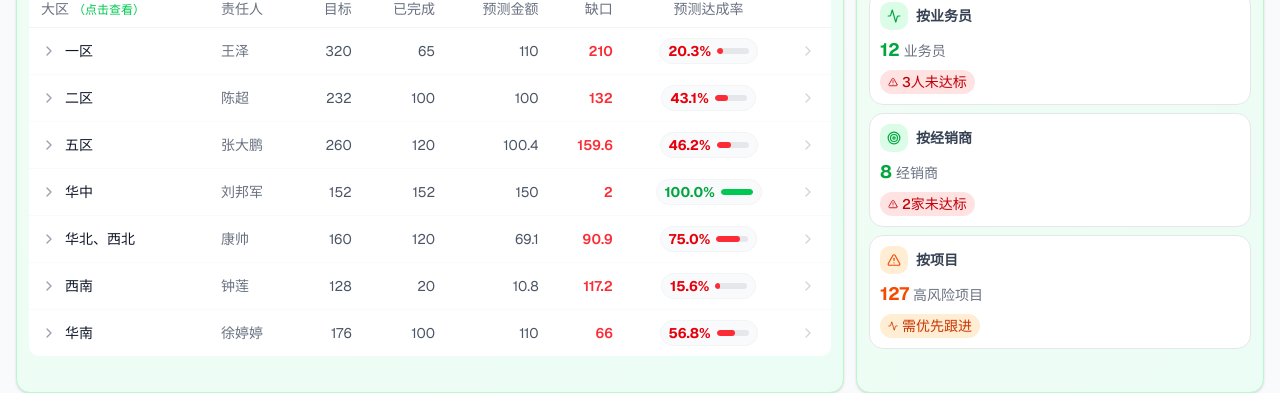
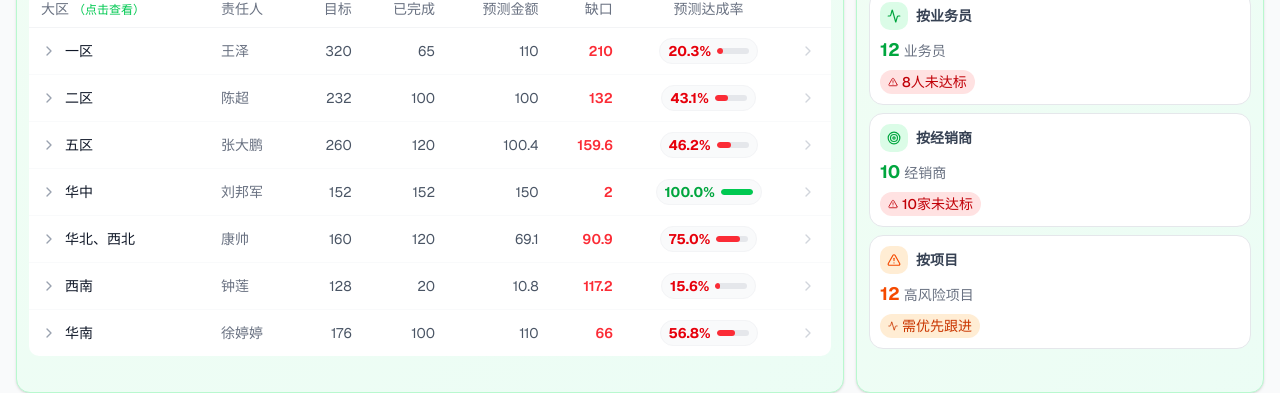
Before and after one commit to navylee1990/coze_jsc, a Next.js app: page /sales in a window 1280 px wide. Shown: the part 478-871 px from the top of the page. Built offline with nearby package versions, Linux system fonts and the light colour scheme.

Commit message:
fix: 修复经营总览tab页数据不一致问题，与详情页保持统一

```diff
--- a/src/app/sales/page.tsx
+++ b/src/app/sales/page.tsx
@@ -664,7 +664,7 @@ export default function SalesDashboard() {
                   </div>
                   <div className="mt-1.5 inline-flex items-center gap-1 text-sm bg-red-100 text-red-700 px-2 py-0.5 rounded-full font-medium">
                     <AlertTriangle className="w-2.5 h-2.5" />
-                    3人未达标
+                    8人未达标
                   </div>
                 </button>
                 <button
@@ -678,12 +678,12 @@ export default function SalesDashboard() {
                     <span className="text-sm font-semibold text-gray-700">按经销商</span>
                   </div>
                   <div className="flex items-baseline gap-1">
-                    <span className="text-lg font-bold text-green-600">8</span>
+                    <span className="text-lg font-bold text-green-600">10</span>
                     <span className="text-sm text-gray-500">经销商</span>
                   </div>
                   <div className="mt-1.5 inline-flex items-center gap-1 text-sm bg-red-100 text-red-700 px-2 py-0.5 rounded-full font-medium">
                     <AlertTriangle className="w-2.5 h-2.5" />
-                    2家未达标
+                    10家未达标
                   </div>
                 </button>
                 <button
@@ -697,7 +697,7 @@ export default function SalesDashboard() {
                     <span className="text-sm font-semibold text-gray-700">按项目</span>
                   </div>
                   <div className="flex items-baseline gap-1">
-                    <span className="text-lg font-bold text-orange-600">127</span>
+                    <span className="text-lg font-bold text-orange-600">12</span>
                     <span className="text-sm text-gray-500">高风险项目</span>
                   </div>
                   <div className="mt-1.5 inline-flex items-center gap-1 text-sm bg-orange-100 text-orange-700 px-2 py-0.5 rounded-full font-medium">
```
